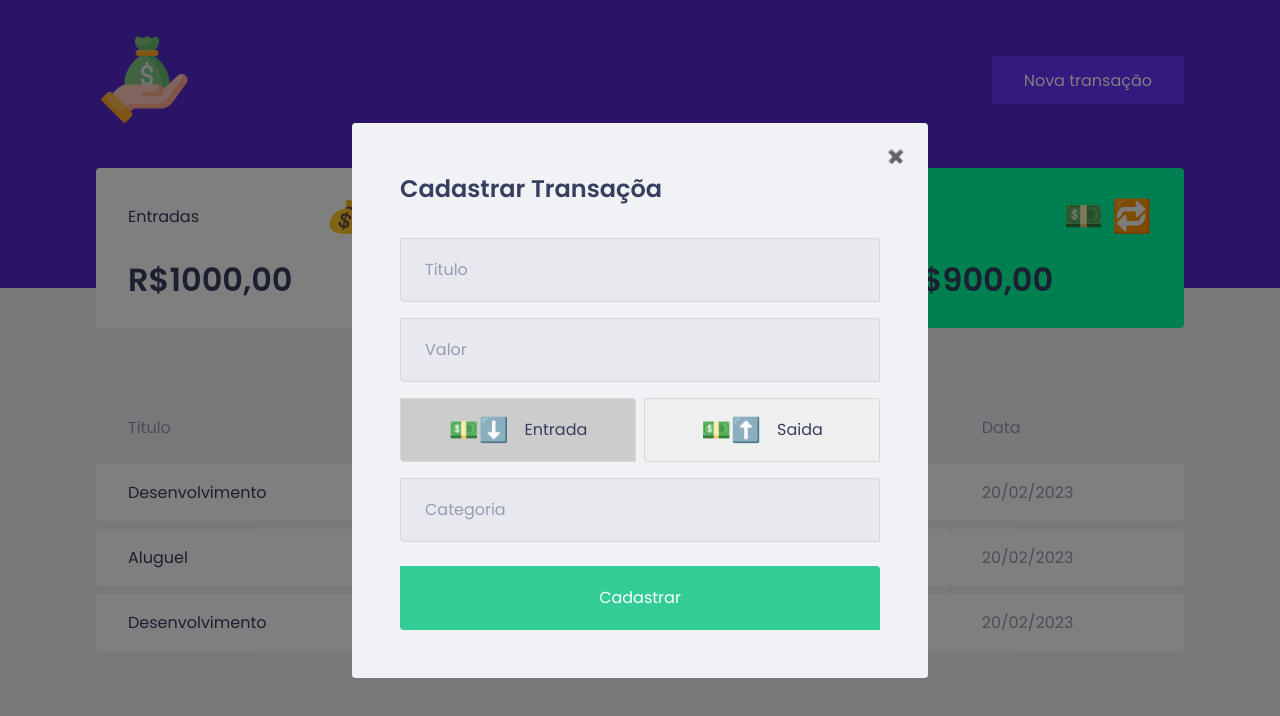
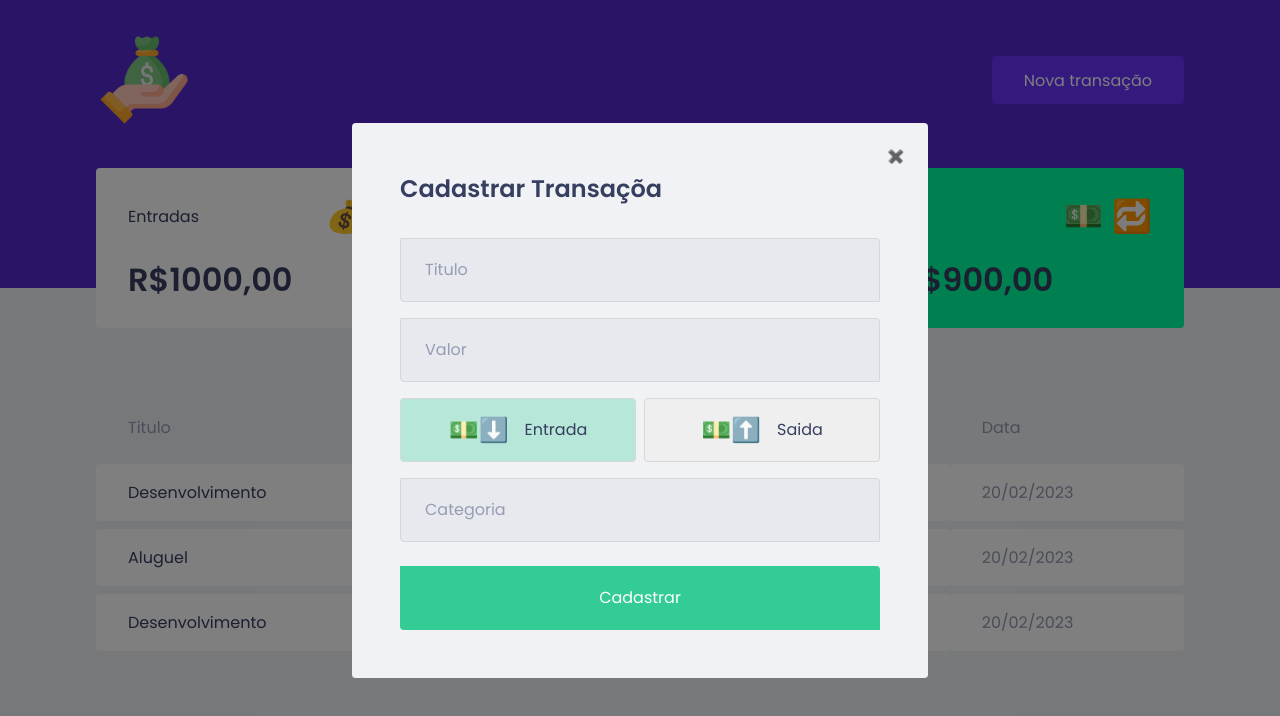
Before and after one commit to jailcomfranssa/React-dtmoney, a React (Create React App) app: page / in a window 1280 px wide. Both pictures are taken after a click on the button "Nova transação". Shown: the top 716 px of the page. Built offline with nearby package versions, Linux system fonts and the light colour scheme; no server answers; what miragejs would draw is missing.

Commit message:
Cores dos botões

```diff
--- a/src/components/NewTransactionModal/index.tsx
+++ b/src/components/NewTransactionModal/index.tsx
@@ -34,7 +34,9 @@ export function NewTransactionModal({
           <RadioBox
             type="button"
             onClick={() =>{setType('deposit') }}
-            isActive = {type === 'deposit'}>
+            isActive = {type === 'deposit'}
+            activeColor="green"
+            >
 
             <span className="icon-btn"> 💵⬇️</span>
             <span className="nome-btn">Entrada</span>
@@ -43,7 +45,9 @@ export function NewTransactionModal({
           <RadioBox
             type="button"
             onClick={() =>{setType('withdraw')}}
-            isActive = {type === 'withdraw'}>
+            isActive = {type === 'withdraw'}
+            activeColor="red"
+            >
 
             <span className="icon-btn">💵⬆️</span>
             <span className="nome-btn">Saida</span>
--- a/src/components/NewTransactionModal/styles.ts
+++ b/src/components/NewTransactionModal/styles.ts
@@ -1,5 +1,5 @@
 import { styled } from "styled-components";
-import { darken } from "polished";
+import { darken, transparentize } from "polished";
 
 export const Container = styled.form`
 
@@ -63,15 +63,23 @@ export const TransactionTypeContainer = styled.div`
 
 interface RadioBoxProps {
     isActive: boolean
+    activeColor: 'green' | 'red'
+}
+
+const colors = {
+    green:'#33cc95',
+    red: '#e52e4d'
 }
 
 export const RadioBox = styled.button<RadioBoxProps> `
 
             height: 4rem;
             border: 1px solid #d7d7d7;
-            border-radius: 0%.25rem;
+            border-radius: 0.25rem;
 
-            background-color: ${(props) => props.isActive ? '#ccc' : 'transparente'};
+            background-color: ${(props) => props.isActive
+            ? transparentize(0.7, colors[props.activeColor])
+            : 'transparente'};
 
             display: flex;
             align-items: center;
```
